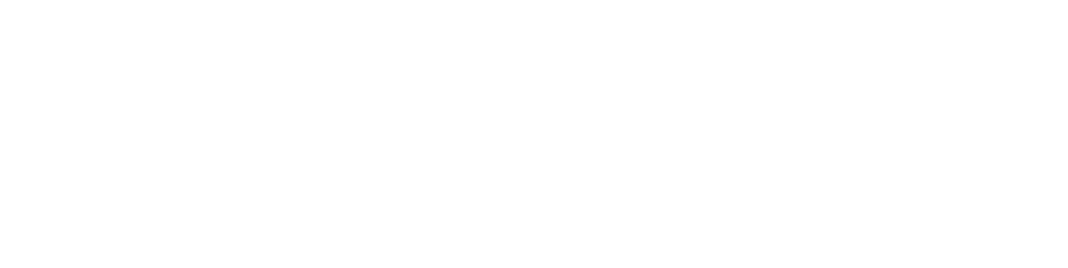
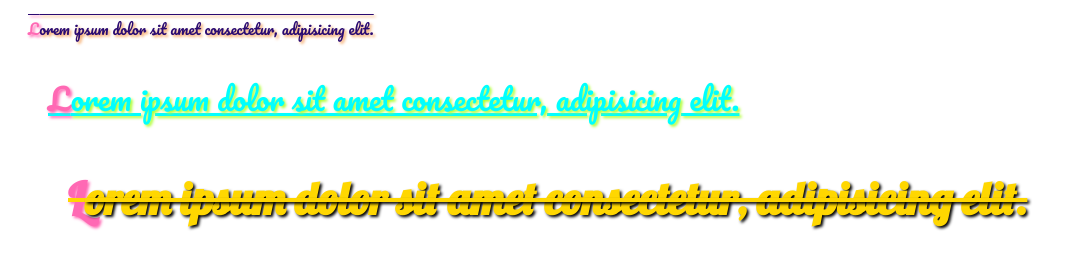
Before and after one commit to Fox1k-afk/Lessons, a plain HTML site: page index.html in a window 1280 px wide. Shown: the whole page, without its empty margins (0-1068 px from the left). Drawn offline with Linux system fonts and the light colour scheme.

Commit message:
done 7 lesson

```diff
--- a/custom.css
+++ b/custom.css
@@ -0,0 +1,32 @@
+p:nth-child(1) {
+text-decoration: overline;
+font-size: 15px;
+text-indent: 20px;
+font-weight: 200;
+color: rgb(42, 11, 114);
+text-shadow: 2px 2px 3px sandybrown;
+font-family: 'Pacifico', cursive;
+}
+p:nth-child(2) {
+text-decoration: underline;
+font-size: 30px;
+text-indent: 40px;
+font-weight: 400;
+color: aqua;
+text-shadow: 2px 2px 3px greenyellow;
+font-family: 'Pacifico', cursive;
+}
+p:nth-child(3) {
+text-decoration: line-through;
+font-size: 45px;
+text-indent: 60px;
+font-weight: 600;
+color: gold;
+text-shadow: 2px 2px 3px black;
+font-family: 'Lobster', cursive;
+}
+
+p:first-letter {
+    color: hotpink;
+    text-shadow: 2px 2px 3px hotpink;
+}
--- a/index.html
+++ b/index.html
@@ -5,9 +5,19 @@
     <meta http-equiv="X-UA-Compatible" content="IE=edge">
     <meta name="viewport" content="width=device-width, initial-scale=1.0">
     <title>Document</title>
-    <link rel="stylesheet" href="../Lessons/custom.css">
+    <link rel="stylesheet" href="/custom.css">
+    <link rel="preconnect" href="https://fonts.gstatic.com">
+    <link href="https://fonts.googleapis.com/css2?family=Lobster&display=swap" rel="stylesheet">
+    <link href="https://fonts.googleapis.com/css2?family=Pacifico&display=swap" rel="stylesheet">
+    <link href="https://fonts.googleapis.com/css2?family=Pacifico&display=swap" rel="stylesheet">
 </head>
 <body>
-
+    <main>
+        <div>
+            <p>Lorem ipsum dolor sit amet consectetur, adipisicing elit.</p>
+            <p>Lorem ipsum dolor sit amet consectetur, adipisicing elit.</p>
+            <p>Lorem ipsum dolor sit amet consectetur, adipisicing elit.</p>
+        </div>
+    </main>
 </body>
 </html>
```
